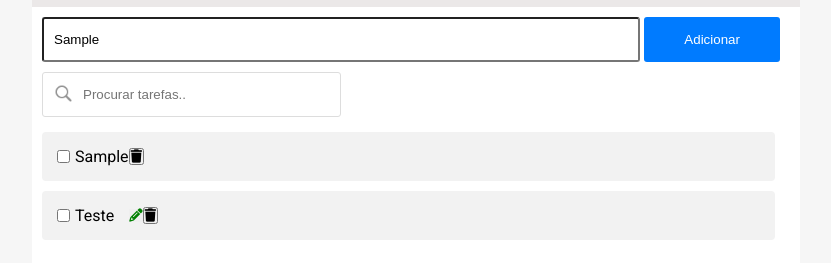
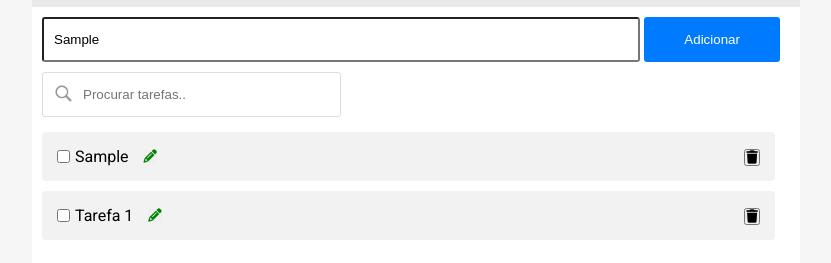
Before and after one commit to devsfe/todoApp, a plain HTML site: page index.html in a window 1280 px wide. Both pictures are taken after typing "Sample" into the empty fields and a click on the button "Adicionar". Shown: the part 193-456 px from the top of the page, without its empty margins (224-1055 px from the left). Drawn offline with Linux system fonts and the light colour scheme.

Commit message:
Melhorias visuais

```diff
--- a/index.html
+++ b/index.html
@@ -24,7 +24,7 @@
             <input type="text" class="todo-filter" id="todoFilter" placeholder="Procurar tarefas..">
             <div class="todo-item">
                 <input type="checkbox" class="todo-checkbox">
-                <p class="todo-paragraph">Teste</p>
+                <p class="todo-paragraph">Tarefa 1</p>
                 <button class="edit-button fas fa-pencil-alt"> </button>
                 <button class="del-btn fas fa-trash"> </button>
             </div>
--- a/script.js
+++ b/script.js
@@ -15,11 +15,13 @@ function createTask(evt) {
     checkbox = document.createElement('input');
     checkbox.type = 'checkbox';
     delBtn = document.createElement('button');
+    editBtn = document.createElement('button');
 
     // Adicionando classe aos elementos
     paragraph.className = 'todo-paragraph';
     checkbox.className = 'todo-checkbox';
     delBtn.className = 'del-btn fas fa-trash';
+    editBtn.className = 'edit-button fas fa-pencil-alt';
 
     // Criando Div para Task
     task = document.createElement('div');
@@ -27,6 +29,7 @@ function createTask(evt) {
 
     task.appendChild(checkbox);
     task.appendChild(paragraph);
+    task.appendChild(editBtn);
     task.appendChild(delBtn)
 
     //Adicionar elementos ao DOM
--- a/style.css
+++ b/style.css
@@ -20,12 +20,17 @@ body {
     width: 60%;
     height: 500px;
     background-color: #ffff;
+    overflow: auto;
 }
 
 .container-top {
     height: 50px;
     background-color: #ebe8e8;
     padding: 10px;
+}
+
+.todo-body {
+    overflow: auto;
 }
 
 .todo-title {
@@ -99,11 +104,22 @@ form {
     color: red;
 }
 
+.del-btn {
+    align-self: flex-end;
+    justify-self: flex-end;
+    margin-left: auto;
+    cursor: pointer;
+}
+
 .edit-button {
     cursor: pointer;
     border: none;
     color: green;
     margin: 0 0 0 15px;
+}
+
+.todo-checkbox:checked ~ .todo-paragraph {
+    text-decoration: line-through;
 }
 
 @keyframes animate {
```
